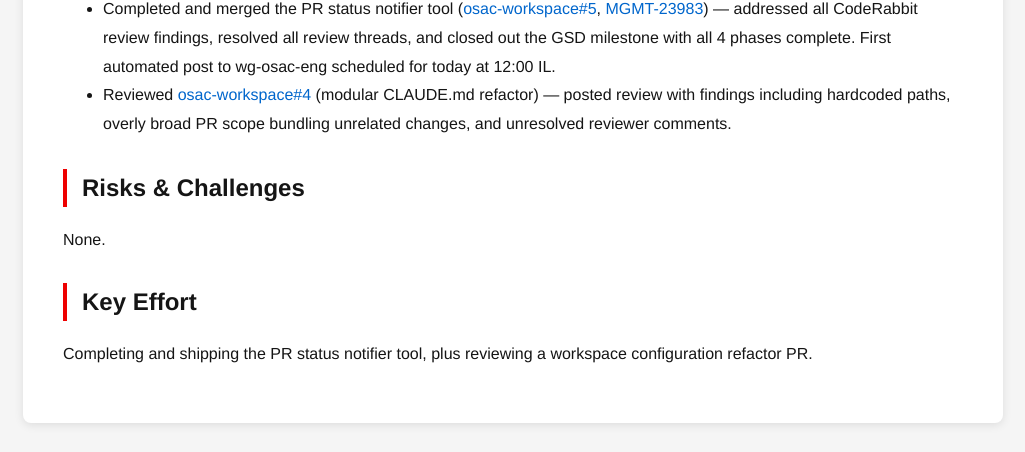
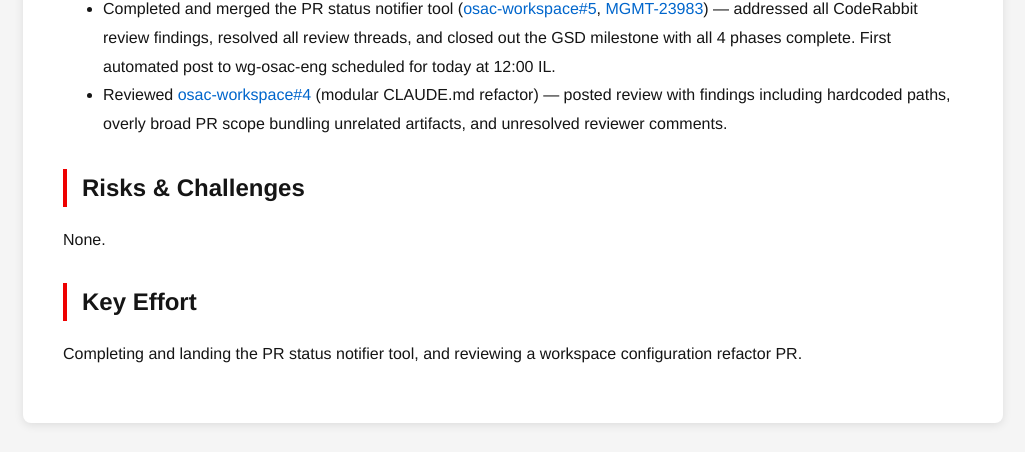
Before and after one commit to tzvatot/daily-status, a Jekyll site: the page built from 2026-04-27.md, in a window 1280 px wide. Shown: the part 239-691 px from the top of the page, without its empty margins (127-1152 px from the left). Built offline with Jekyll 4.4.1, drawn with Linux system fonts in a browser that asks for light colours.

Commit message:
Daily status update - 2026-04-27

```diff
--- a/2026-04-27.md
+++ b/2026-04-27.md
@@ -8,10 +8,10 @@ date: 2026-04-27
 
 ## Accomplishments
 - Completed and merged the PR status notifier tool ([osac-workspace#5](https://github.com/osac-project/osac-workspace/pull/5), [MGMT-23983](https://issues.redhat.com/browse/MGMT-23983)) — addressed all CodeRabbit review findings, resolved all review threads, and closed out the GSD milestone with all 4 phases complete. First automated post to wg-osac-eng scheduled for today at 12:00 IL.
-- Reviewed [osac-workspace#4](https://github.com/osac-project/osac-workspace/pull/4) (modular CLAUDE.md refactor) — posted review with findings including hardcoded paths, overly broad PR scope bundling unrelated changes, and unresolved reviewer comments.
+- Reviewed [osac-workspace#4](https://github.com/osac-project/osac-workspace/pull/4) (modular CLAUDE.md refactor) — posted review with findings including hardcoded paths, overly broad PR scope bundling unrelated artifacts, and unresolved reviewer comments.
 
 ## Risks & Challenges
 None.
 
 ## Key Effort
-Completing and shipping the PR status notifier tool, plus reviewing a workspace configuration refactor PR.
+Completing and landing the PR status notifier tool, and reviewing a workspace configuration refactor PR.
```
